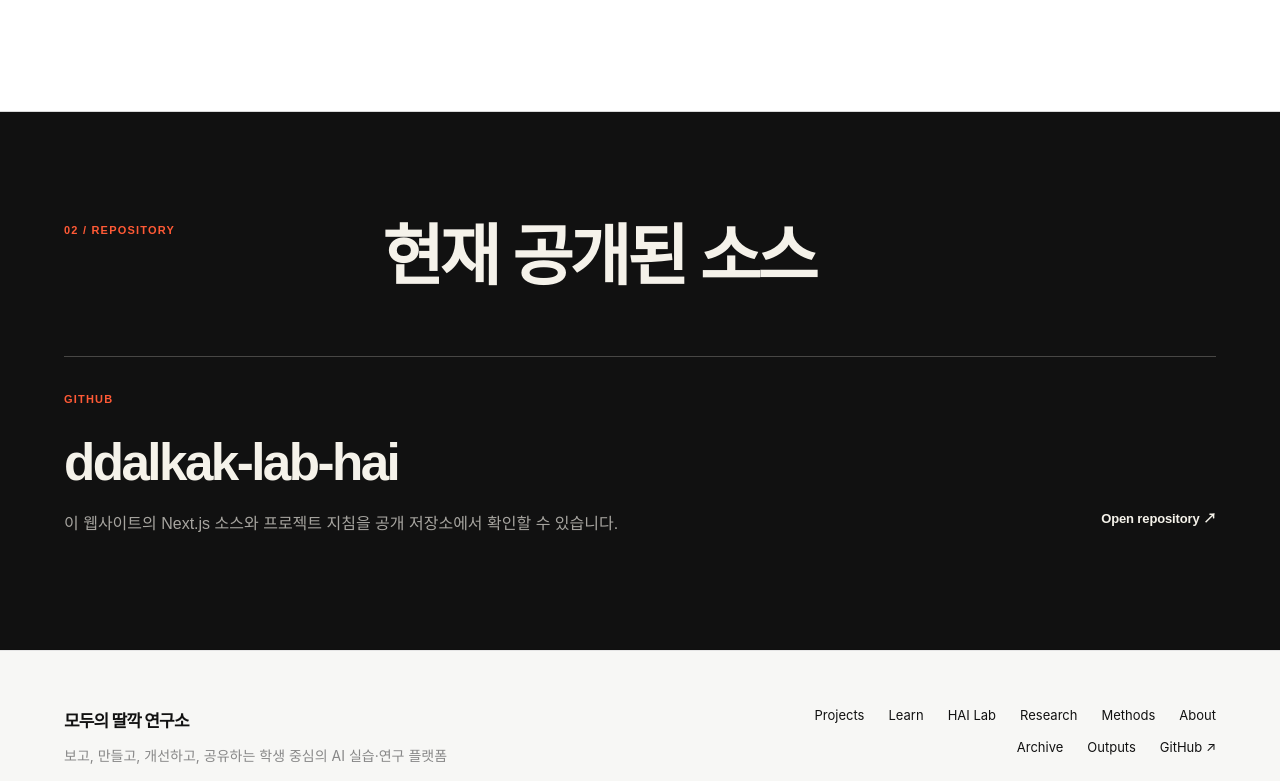
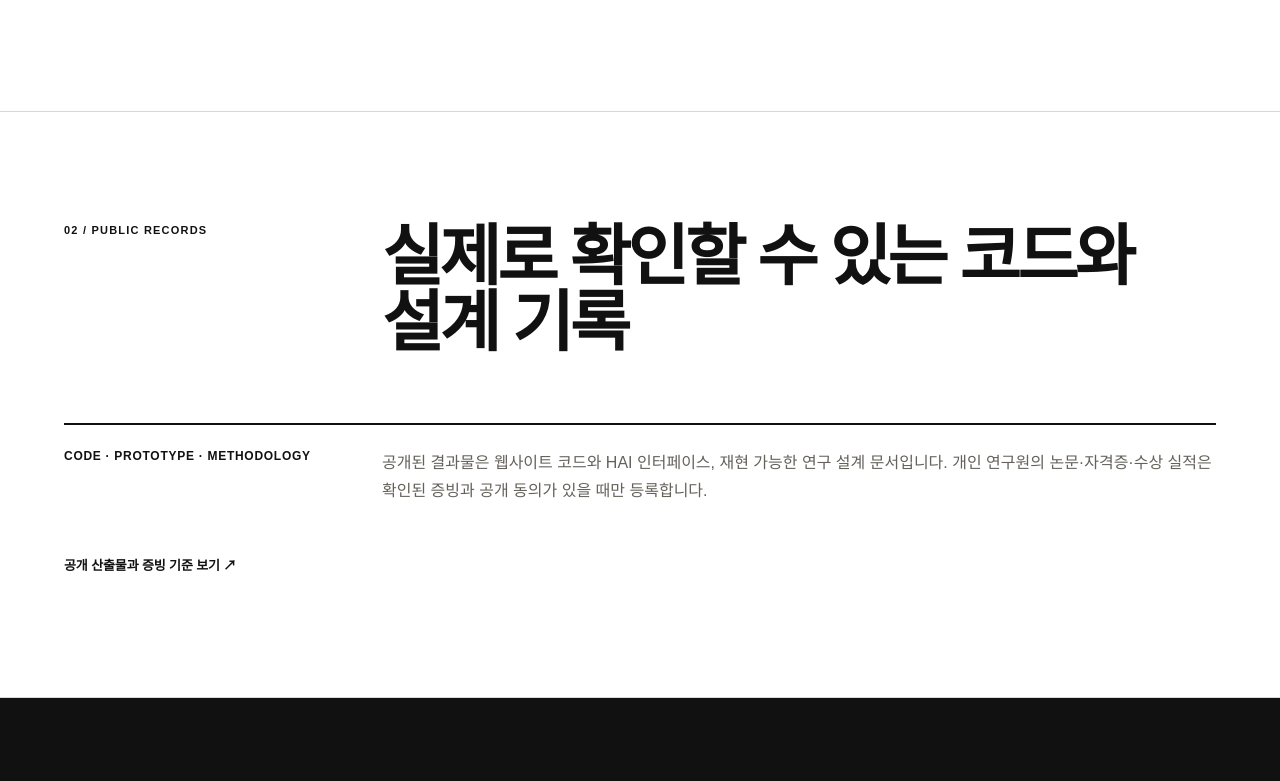
Before and after one commit to Jxny0ung/ddalkak-lab-hai, a Next.js app: page /archive in a window 1280 px wide. Shown: the part 1559-2340 px from the top of the page. Built offline with nearby package versions, Linux system fonts and the light colour scheme.

Commit message:
feat(archive): surface verified outputs alongside archived research documentation

```diff
--- a/src/app/archive/page.tsx
+++ b/src/app/archive/page.tsx
@@ -72,9 +72,21 @@ export default function ArchivePage() {
           </div>
         </section>
 
+        <section className="content-section">
+          <div className="section-heading">
+            <span>02 / Public records</span>
+            <h2>실제로 확인할 수 있는 코드와 설계 기록</h2>
+          </div>
+          <div className="research-note">
+            <strong>Code · Prototype · Methodology</strong>
+            <p>공개된 결과물은 웹사이트 코드와 HAI 인터페이스, 재현 가능한 연구 설계 문서입니다. 개인 연구원의 논문·자격증·수상 실적은 확인된 증빙과 공개 동의가 있을 때만 등록합니다.</p>
+            <Link className="text-button" href="/outputs">공개 산출물과 증빙 기준 보기 ↗</Link>
+          </div>
+        </section>
+
         <section className="content-section tone-dark">
           <div className="section-heading">
-            <span>02 / Repository</span>
+            <span>03 / Repository</span>
             <h2>현재 공개된 소스</h2>
           </div>
           <div className="repo-callout">
```
